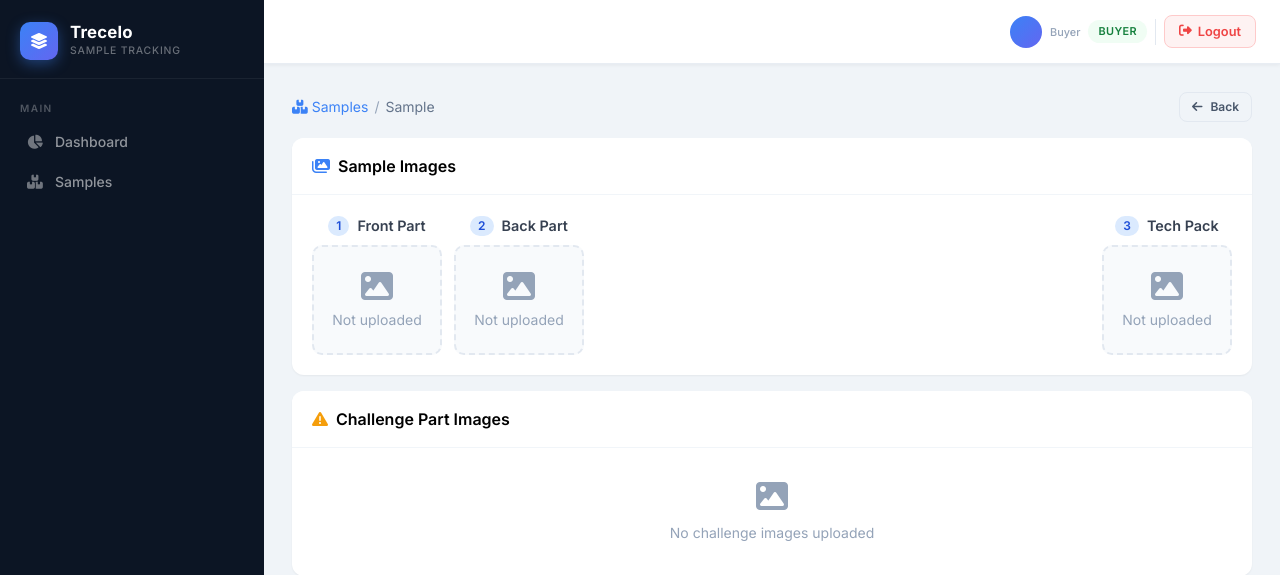
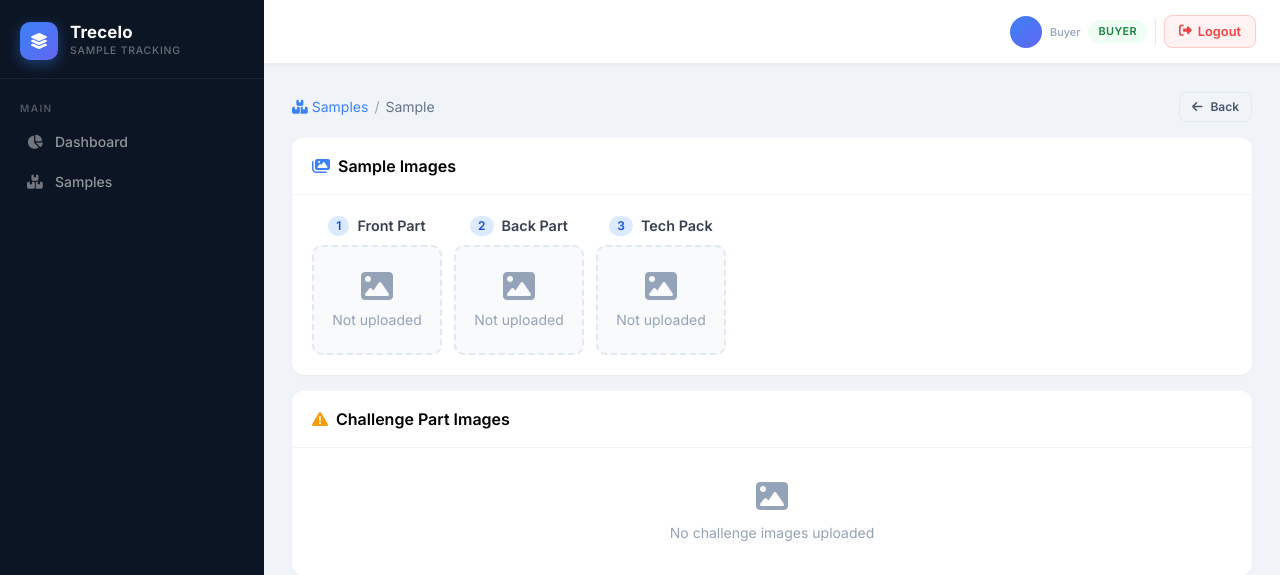
Before and after one commit to jahidshawon19/trecelo, a Django app: template templates/sample_detail.html in a window 1280 px wide. Shown: the top 575 px of the page. Run offline with Django 5.2, Linux system fonts and the light colour scheme; the template is opened without the code that fills it, so the values that code supplies are empty; some libraries are stand-ins or nearby versions.

Commit message:
Remove margin-left:auto from Tech Pack, restore original natural position
Co-Authored-By: Claude Sonnet 4.6 <noreply@anthropic.com>

```diff
--- a/templates/sample_detail.html
+++ b/templates/sample_detail.html
@@ -91,8 +91,8 @@
         </div>
       </div>
 
-      <!-- Tech Pack — far right -->
-      <div style="margin-left:auto;min-width:130px;max-width:160px;">
+      <!-- Tech Pack -->
+      <div style="min-width:130px;max-width:160px;">
         <div class="text-center">
           <div class="mb-2 flex items-center justify-center gap-2">
             <span class="bg-blue-100 text-blue-700 text-xs font-semibold px-2 py-0.5 rounded-full">3</span>
```
